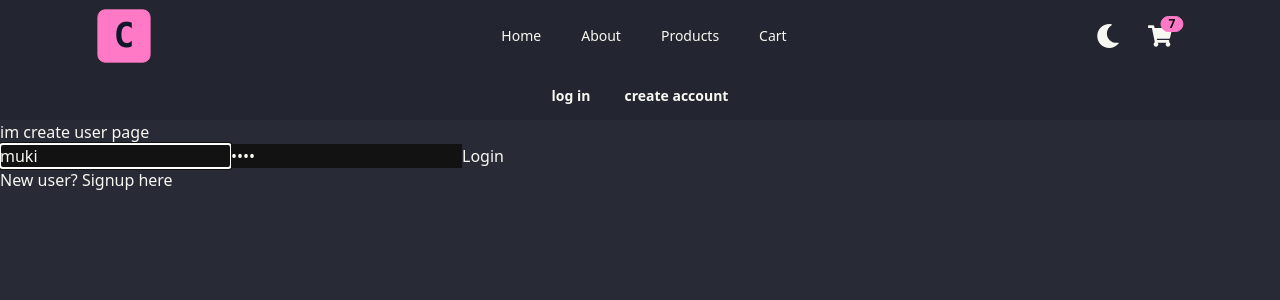
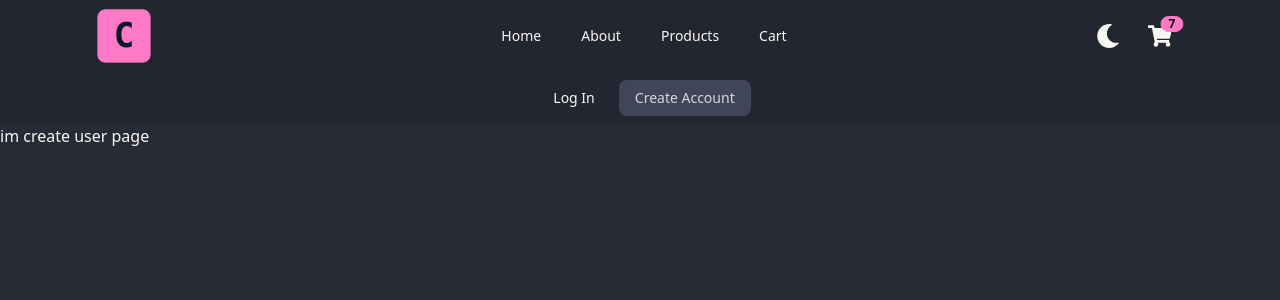
Before and after one commit to Amir2210/comfy-store-frontend, a React (Vite) app: page /createUser in a window 1280 px wide. Shown: the top 300 px of the page. Built offline with nearby package versions, Linux system fonts and the light colour scheme.

Commit message:
Change fot the navbar

```diff
--- a/src/cmps/Navbar.jsx
+++ b/src/cmps/Navbar.jsx
@@ -60,8 +60,10 @@ export function Navbar() {
         </div>
       </div>
       <div className=' text-center'>
-        <NavLink className='btn btn-ghost' to={`/login`}>log in</NavLink>
-        <NavLink className='btn btn-ghost' to={`/createUser`}>create account</NavLink>
+        <ul className='menu menu-horizontal'>
+          <li><NavLink className='capitalize ml-2' to={`/login`}>log in</NavLink></li>
+          <li><NavLink className='capitalize ml-2' to={`/createUser`}>create account</NavLink></li>
+        </ul>
       </div>
     </nav>
   )
--- a/src/pages/CreateUser.jsx
+++ b/src/pages/CreateUser.jsx
@@ -5,7 +5,7 @@ export function CreateUser() {
     <>
       <Navbar />
       <h1>im create user page</h1>
-      <LoginSignup />
+      {/* <LoginSignup /> */}
     </>
   )
 }
```
